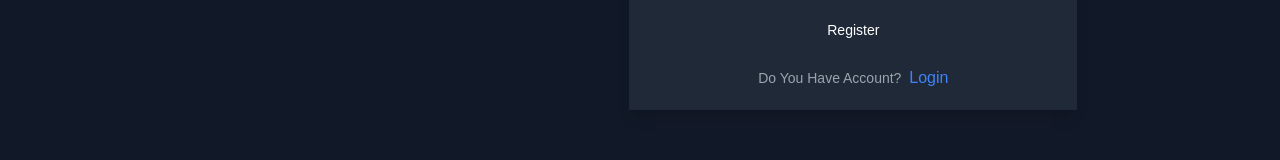
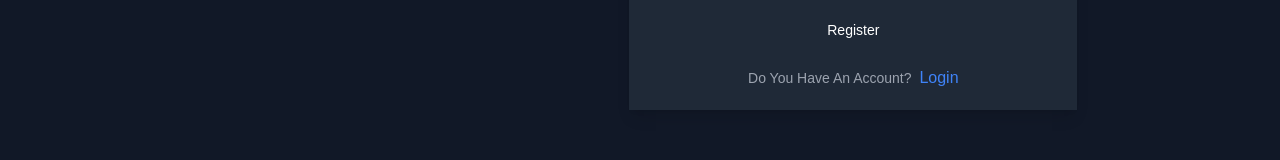
Before and after one commit to esraakhaled123/socail-platform, a React (Vite) app: page /register in a window 1280 px wide. Shown: the part 597-757 px from the top of the page. Built offline with nearby package versions, Linux system fonts and the light colour scheme; the HTML template or start-up script is replaced by a standard one.

Commit message:
bla changes

```diff
--- a/src/pages/auth/register/Register.jsx
+++ b/src/pages/auth/register/Register.jsx
@@ -221,7 +221,7 @@ const inputs = [
 </div>
   <AppButton disabled ={isSubmitting} isloading = {isSubmitting}>Register</AppButton>
   <span className="text-gray-400 text-center mt-2 ">
- <span className="text-sm"> Do you have account? </span>
+ <span className="text-sm"> Do you have an account? </span>
   <Link to="/login" className="text-blue-500 hover:underline ml-1">
     login
   </Link>
```
